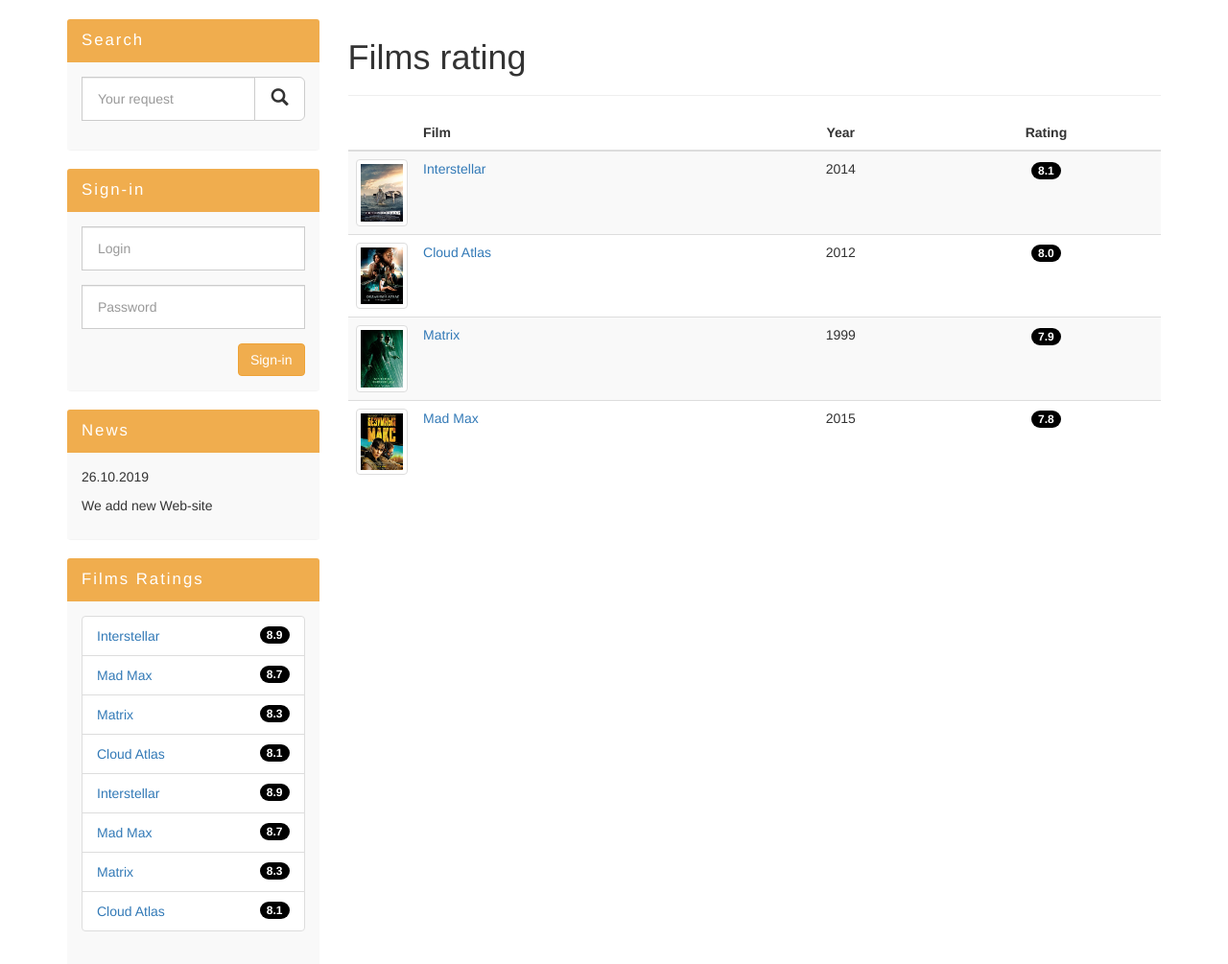
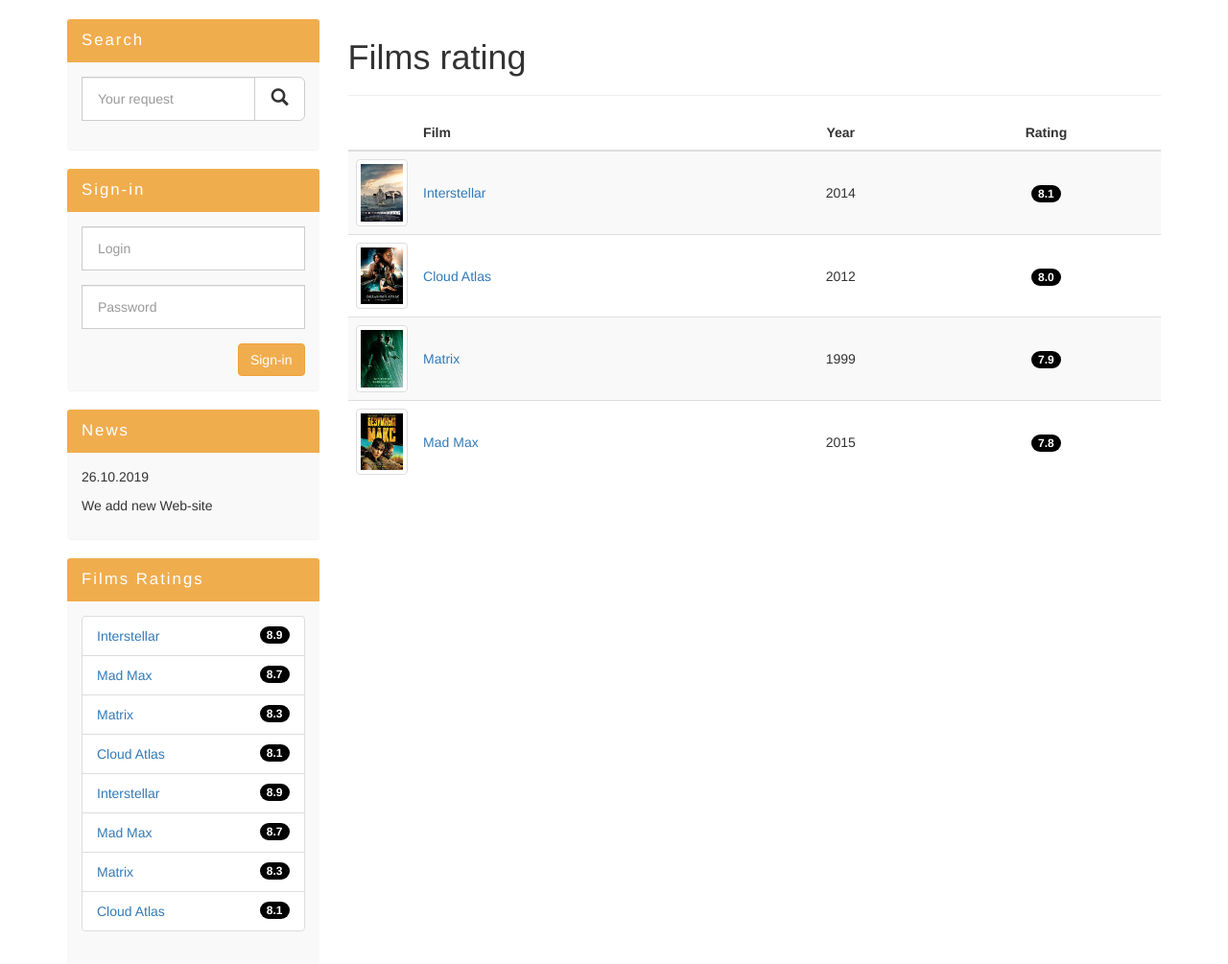
Before and after one commit to HOres20/FilmMonster, a PHP site: page /rating.html in a window 1280 px wide. Shown: the part 172-1177 px from the top of the page at 96% size. Run offline with PHP 8.4, Linux system fonts and the light colour scheme.

Commit message:
Update style.css

```diff
--- a/assets/css/style.css
+++ b/assets/css/style.css
@@ -149,6 +149,13 @@ textarea.form-control{
 	text-align: center;
 }
 
+
+.table tbody>tr>td.vert-align{
+	vertical-align: middle;
+}
+
+
+
 footer{
 	color: #666;
 	background: #222;
```
